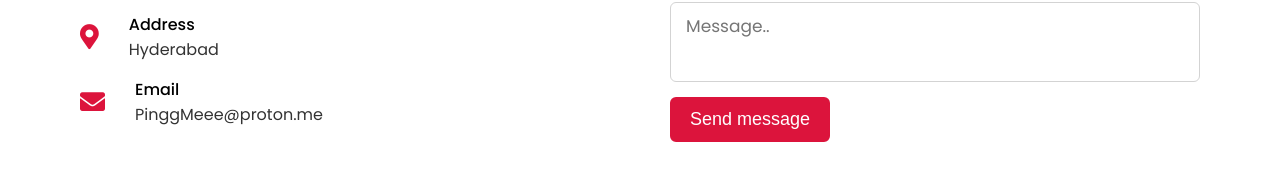
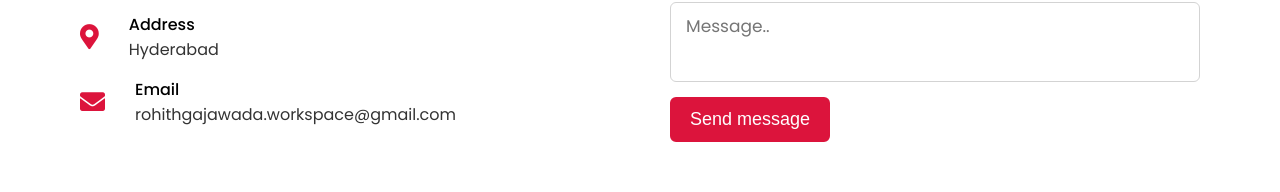
Before and after one commit to RohithGajawada45/rohithgajawada, a website: page index.html in a window 1280 px wide. Shown: the part 3135-3327 px from the top of the page. Drawn offline with nearby package versions, Linux system fonts and the light colour scheme.

Commit message:
Update index.html

```diff
--- a/index.html
+++ b/index.html
@@ -163,7 +163,7 @@
                             <i class="fas fa-envelope"></i>
                             <div class="info">
                                 <div class="head">Email</div>
-                                <div class="sub-title">PinggMeee@proton.me</div>
+                                <div class="sub-title">rohithgajawada.workspace@gmail.com</div>
                             </div>
                         </div>
                     </div>
```
